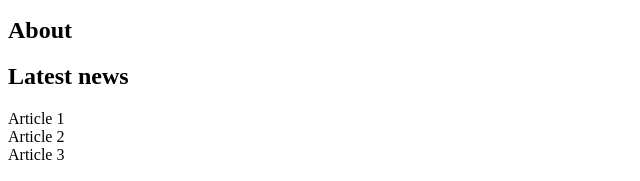
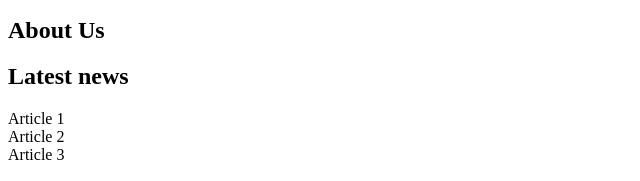
Before and after one commit to Robert-octavo/holbertonschool-web_front_end, a plain HTML site: page 0x00-html_advanced/9-index.html in a window 1280 px wide. Shown: the part 278-459 px from the top of the page, 0-640 px from the left. Drawn offline with Linux system fonts and the light colour scheme.

Commit message:
fix About us

```diff
--- a/0x00-html_advanced/9-index.html
+++ b/0x00-html_advanced/9-index.html
@@ -28,7 +28,7 @@
             <article>Work 3</article>
         </section>
         <section>
-            <h2>About </h2>
+            <h2>About Us</h2>
         </section>
         <section>
             <h2>Latest news</h2>
```
